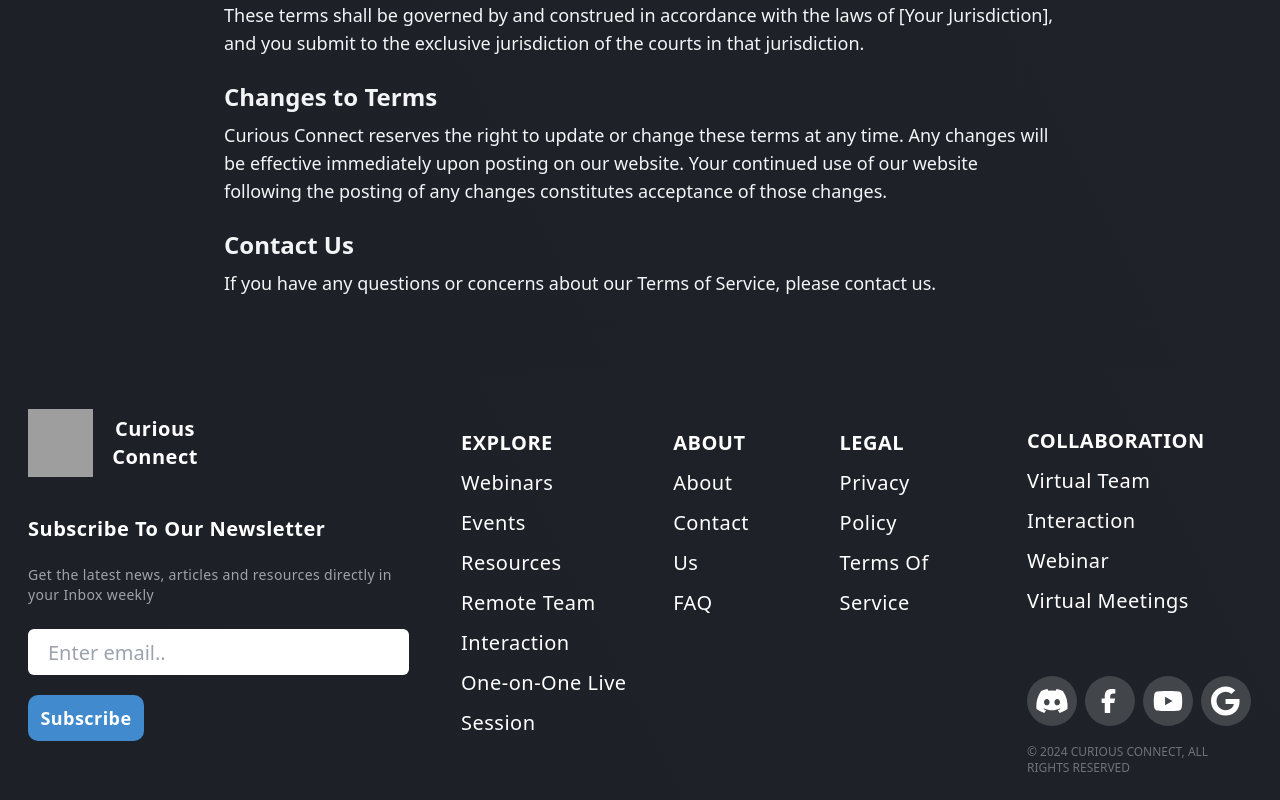
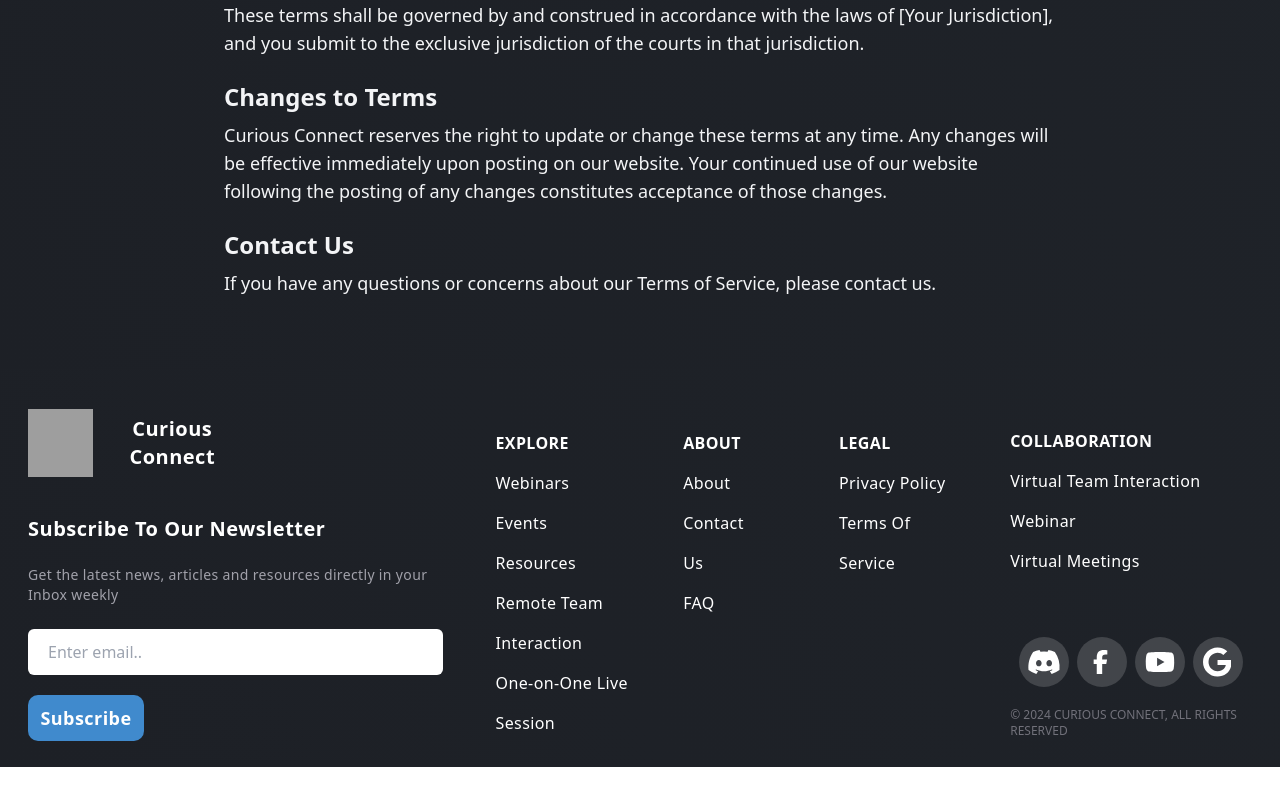
Before and after one commit to Curious-Ecosystem/Curious-Connect, a React (Vite) app in the folder frontend/: page /termsOfService in a window 1280 px wide. Shown: the part 695-1495 px from the top of the page. After the commit the page ends 1462 px from the top, so only its background shows below. Built offline with nearby package versions, Linux system fonts and the light colour scheme; grey boxes are pictures that could not be loaded.

Commit message:
Footer Enhancements

```diff
--- a/frontend/src/Components/common/Footer/Footer.jsx
+++ b/frontend/src/Components/common/Footer/Footer.jsx
@@ -34,7 +34,7 @@
           <input
             type="text"
             placeholder="Enter email.."
-            className="grow justify-center p-5 items-start w-[281.86px] h-[45.94px] text-[20px] leading-8 bg-[#FFFFFF] rounded-md text-black text-opacity-60 border-none max-md:pr-5"
+            className="grow justify-center p-5 items-start w-[281.86px] h-[45.94px] text-[16px] leading-8 bg-[#FFFFFF] rounded-md text-black text-opacity-60 border-none max-md:pr-5"
           ></input>
           <a href="#">
             <button className="justify-center text-lg w-[115.94px] h-[45.94px] font-semibold tracking-wide leading-5 text-white whitespace-nowrap hover:border-[1px] hover:bg-transparent cursor-pointer hover:border-[#408ACD] bg-[#408ACD] rounded-[10px]">
@@ -43,7 +43,7 @@
           </a>
         </div>
       </div>
-      <div className="flex-auto mt-3.5 lg:pl-8 text-[20px] font-normal  tracking-wide leading-10 text-white">
+      <div className="flex-auto mt-3.5 lg:pl-8 text-[16px] font-normal  tracking-wide leading-10 text-white">
         <span className="font-bold hover:text-[#408ACD] pointer-events-none">EXPLORE</span>
         <br />
         <span className="text-white hover:text-[#408ACD] cursor-pointer">Webinars</span >
@@ -60,7 +60,7 @@
           One-on-One Live Session
         </span>
       </div>
-      <div className="pr-16 mt-3.5 text-[20px] font-normal tracking-wide leading-10 text-white max-sm:pr-9">
+      <div className="pr-16 mt-3.5 text-[16px] font-normal tracking-wide leading-10 text-white max-sm:pr-9">
         <span className="text-white font-bold hover:text-[#408ACD] pointer-events-none" >ABOUT</span>
         <br />
 
@@ -79,7 +79,7 @@
         </div>
 
       </div>
-      <div className="mt-3.5 lg:mr-10 text-[20px] font-normal tracking-wide leading-10 text-white">
+      <div className="mt-3.5 lg:mr-10 text-[16px] font-normal tracking-wide leading-10 text-white">
         <span className="font-bold hover:text-[#408ACD] pointer-events-none">LEGAL</span>
         <br />
         <Link to="/PrivacyPolicyPage" className="text-white hover:text-[#408ACD]" onClick={scrollToTop}>
@@ -91,7 +91,7 @@
         </Link>
       </div>
       <div className="flex flex-col mt-3 font-normal">
-        <div className="text-[20px] tracking-wide leading-10 text-white">
+        <div className="text-[16px] tracking-wide leading-10 text-white">
           <span className="font-bold hover:text-[#408ACD] pointer-events-none">COLLABORATION</span>
           <br />
           <span className="text-white hover:text-[#408ACD] cursor-pointer">
```
